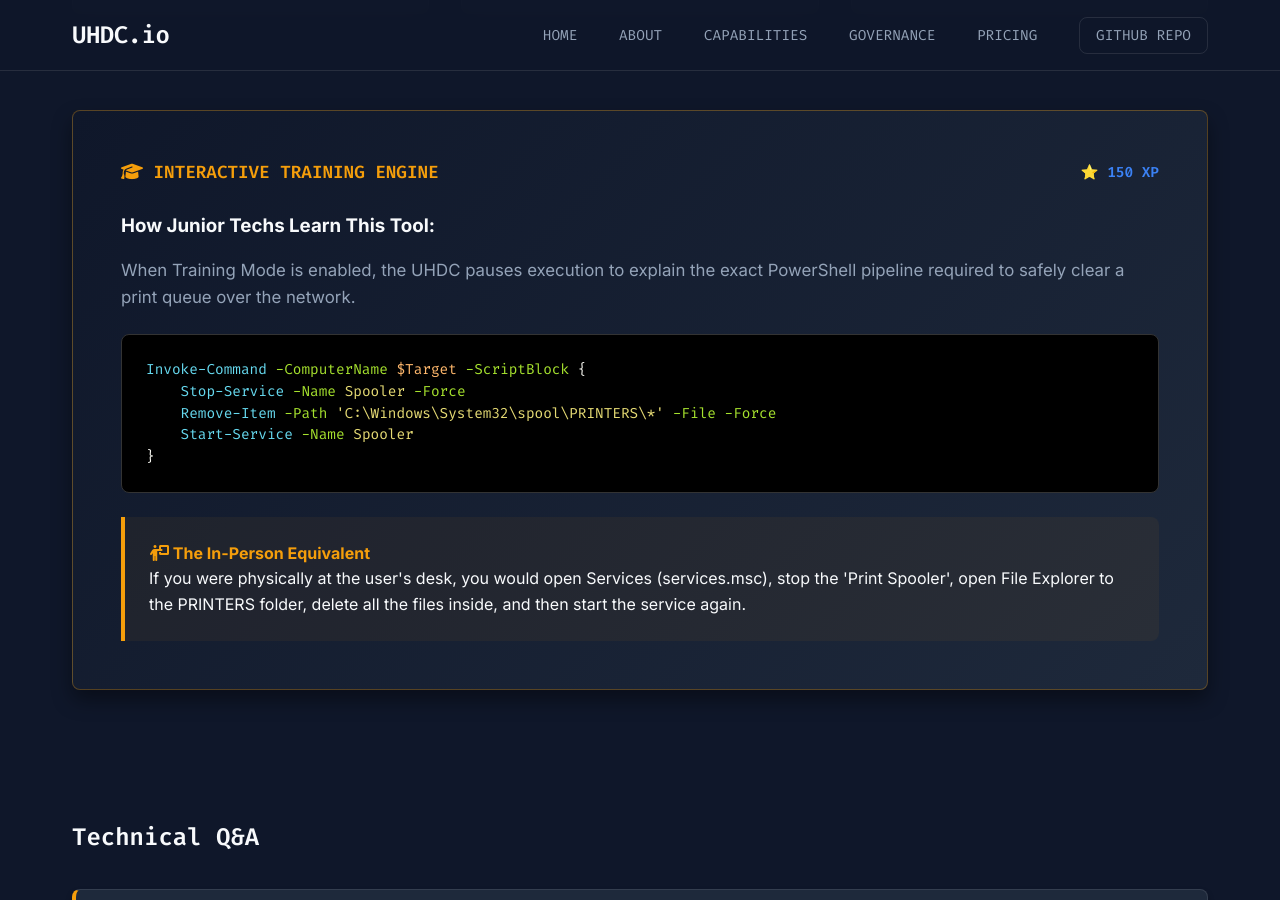
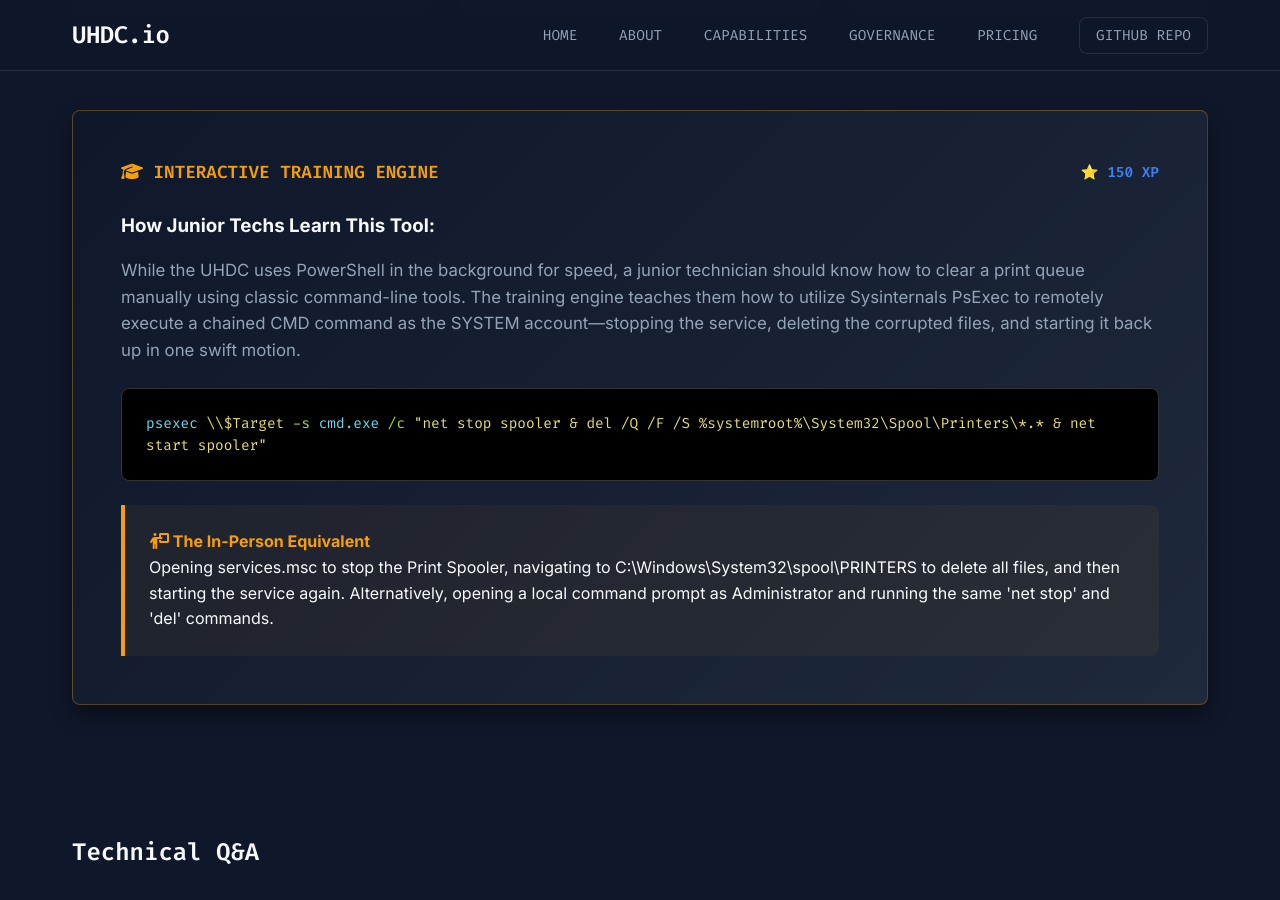
Before and after one commit to BobbyBurnsy/UHDC.io, a Jekyll site: the page built from print-spooler-orchestration.html, in a window 1280 px wide and 900 px high, scrolled down 1154 px. Built offline with Jekyll 4.4.1, drawn with Linux system fonts in a browser that asks for light colours.

Commit message:
Update print-spooler-orchestration.html

```diff
--- a/print-spooler-orchestration.html
+++ b/print-spooler-orchestration.html
@@ -75,20 +75,16 @@ title: "Print Queue Remediation"
 
         <h3 style="color: var(--text-primary); margin-bottom: 1rem;">How Junior Techs Learn This Tool:</h3>
         <p style="color: var(--text-secondary); font-size: 1.05rem; line-height: 1.6; margin-bottom: 1.5rem;">
-            When Training Mode is enabled, the UHDC pauses execution to explain the exact PowerShell pipeline required to safely clear a print queue over the network.
+            While the UHDC uses PowerShell in the background for speed, a junior technician should know how to clear a print queue manually using classic command-line tools. The training engine teaches them how to utilize Sysinternals PsExec to remotely execute a chained CMD command as the SYSTEM account—stopping the service, deleting the corrupted files, and starting it back up in one swift motion.
         </p>
 
         <div class="mock-code">
-            <span class="cmd">Invoke-Command</span> <span class="param">-ComputerName</span> <span class="var">$Target</span> <span class="param">-ScriptBlock</span> {<br>
-            &nbsp;&nbsp;&nbsp;&nbsp;<span class="cmd">Stop-Service</span> <span class="param">-Name</span> <span class="str">Spooler</span> <span class="param">-Force</span><br>
-            &nbsp;&nbsp;&nbsp;&nbsp;<span class="cmd">Remove-Item</span> <span class="param">-Path</span> <span class="str">'C:\Windows\System32\spool\PRINTERS\*'</span> <span class="param">-File</span> <span class="param">-Force</span><br>
-            &nbsp;&nbsp;&nbsp;&nbsp;<span class="cmd">Start-Service</span> <span class="param">-Name</span> <span class="str">Spooler</span><br>
-            }
+            <span class="cmd">psexec</span> <span class="str">\\$Target</span> <span class="param">-s</span> <span class="cmd">cmd.exe</span> <span class="param">/c</span> <span class="str">"net stop spooler & del /Q /F /S %systemroot%\System32\Spool\Printers\*.* & net start spooler"</span>
         </div>
 
         <div class="mock-inperson" style="border-left-color: var(--accent-warning); background: rgba(245, 158, 11, 0.05);">
             <h4 style="color: var(--accent-warning);"><i class="fa-solid fa-person-chalkboard"></i> The In-Person Equivalent</h4>
-            <p>If you were physically at the user's desk, you would open Services (services.msc), stop the 'Print Spooler', open File Explorer to the PRINTERS folder, delete all the files inside, and then start the service again.</p>
+            <p>Opening services.msc to stop the Print Spooler, navigating to C:\Windows\System32\spool\PRINTERS to delete all files, and then starting the service again. Alternatively, opening a local command prompt as Administrator and running the same 'net stop' and 'del' commands.</p>
         </div>
     </div>
 </section>
```
